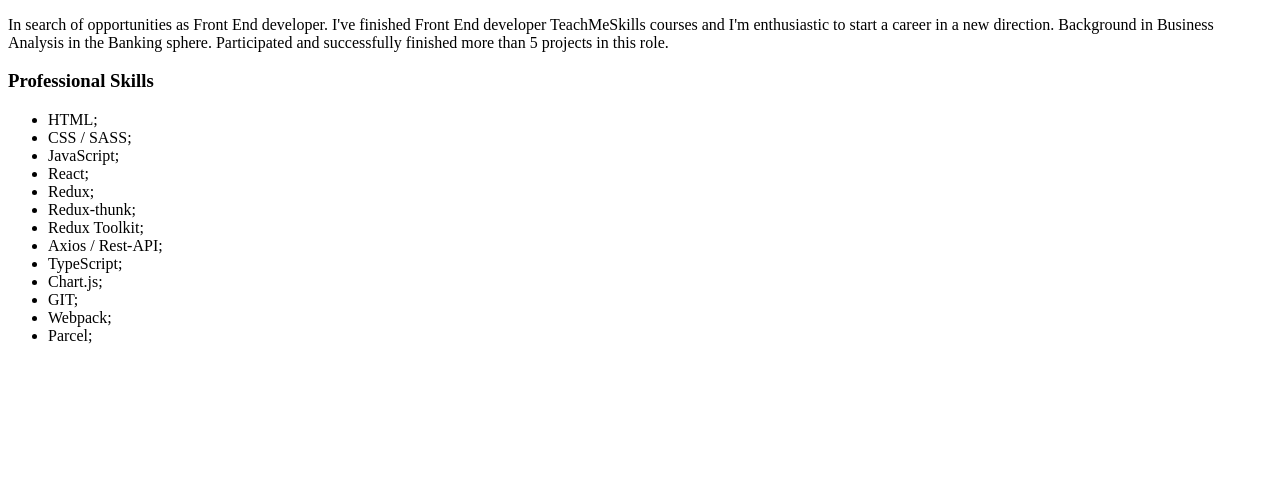
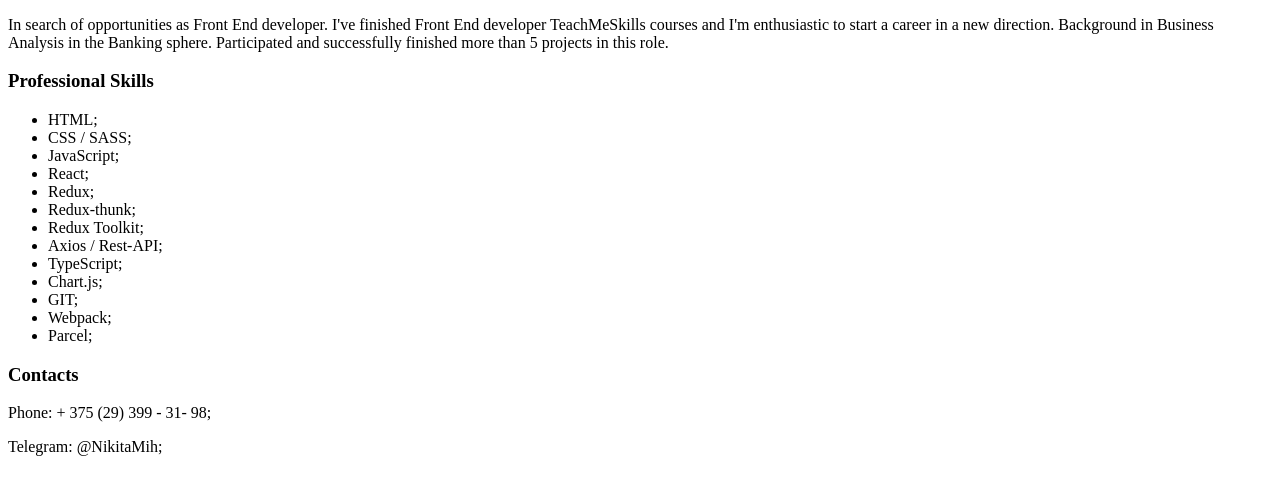
Before and after one commit to NikitaMih/rsschool-cv, a plain HTML site: page index.html in a window 1280 px wide. Shown: the part 105-600 px from the top of the page. Drawn offline with Linux system fonts and the light colour scheme.

Commit message:
feat: contacts

```diff
--- a/index.html
+++ b/index.html
@@ -15,7 +15,7 @@
             <h3>About</h3>
             <div>In search of opportunities as Front End developer.                I've finished Front End developer TeachMeSkills courses and I'm enthusiastic to start a career in a new direction. Background in Business Analysis in the Banking sphere. Participated and successfully finished more than 5 projects in this role.</div>
         </div>
-        <div class="">
+        <div class="skills">
             <h3>Professional Skills</h3>
             <ul>
                 <li>HTML;</li>
@@ -33,6 +33,13 @@
                 <li>Parcel;</li>
             </ul>
         </div>
+        <div class="contacts">
+            <h3>Contacts</h3>
+            <div>
+                <p>Phone: + 375 (29) 399 - 31- 98;</p>
+                <p>Telegram: @NikitaMih;</p>
+            </div>
+        </div>
     </main>
 </body>
 </html>
```
